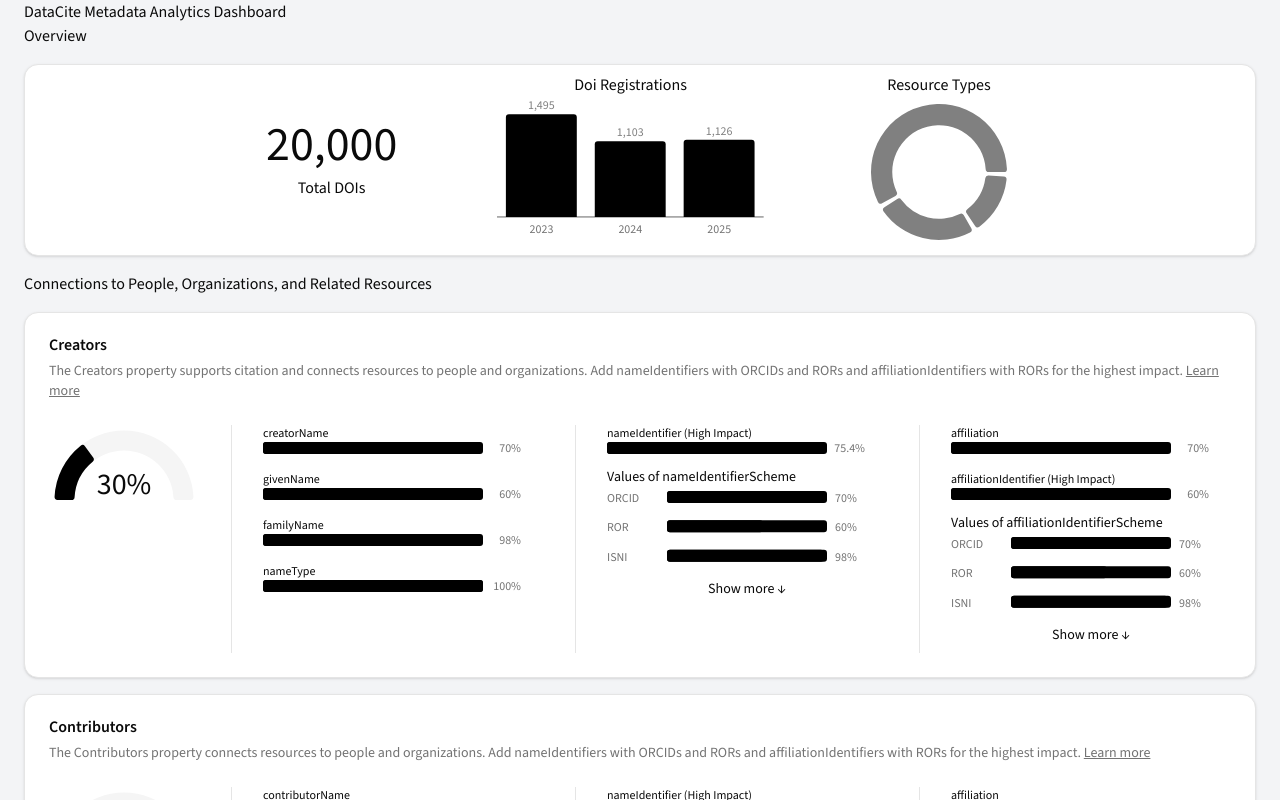
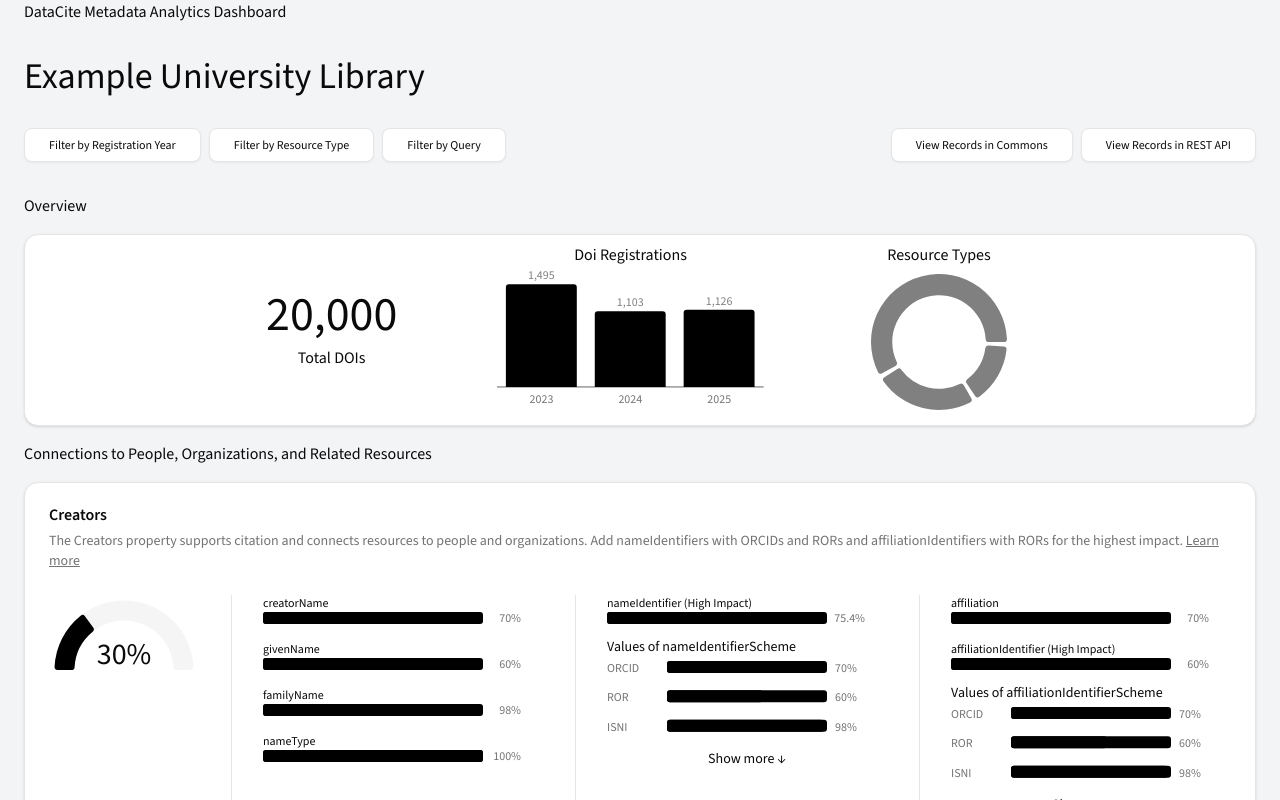
Before and after one commit to datacite/puli, a Next.js app: page / in a window 1280 px wide. Shown: the top 800 px of the page. Built offline with nearby package versions, Linux system fonts and the light colour scheme.

Commit message:
add title and filter buttons

```diff
--- a/src/app/page.tsx
+++ b/src/app/page.tsx
@@ -1,13 +1,16 @@
 import ChartsCard from "@/components/ChartsCard";
+import ActionButtons from "@/components/ActionButtons";
 import OverviewCard from "@/components/OverviewCard";
 import * as CardProps from "@/exampleCardProps";
 
 export default function Home() {
   return (
-    <main>
+    <div className="flex flex-col gap-8">
       <h1>DataCite Metadata Analytics Dashboard</h1>
+      <h1 className="text-4xl w-full">Example University Library</h1>
+      <ActionButtons />
 
-      <div className="grid grid-cols-4 gap-4">
+      <main className="grid grid-cols-4 gap-4">
         <p className="col-span-full">Overview</p>
         <OverviewCard {...CardProps.overview} className="col-span-full" />
 
@@ -38,7 +41,7 @@
         <ChartsCard {...CardProps.version} />
         <ChartsCard {...CardProps.geoLocation} />
         <ChartsCard {...CardProps.relatedItem} />
-      </div>
-    </main>
+      </main>
+    </div>
   );
 }
--- /dev/null
+++ b/src/components/ActionButtons.tsx
@@ -0,0 +1,34 @@
+import { Button as Btn } from "@/components/ui/button";
+import { cn } from "@/lib/utils";
+
+export default function ActionButtons() {
+  return (
+    <ButtonsGrid>
+      <Button>Filter by Registration Year</Button>
+      <Button>Filter by Resource Type</Button>
+      <Button className="max-md:col-span-2">Filter by Query</Button>
+
+      <Button className="max-md:col-span-2">View Records in Commons</Button>
+      <Button className="max-md:col-span-2">View Records in REST API</Button>
+    </ButtonsGrid>
+  );
+}
+
+function Button(props: React.ComponentProps<typeof Btn>) {
+  return (
+    <Btn
+      {...props}
+      variant="outline"
+      className={cn("text-xs py-[0] px-6 py-2 md:w-min h-min", props.className)}
+    />
+  );
+}
+
+function ButtonsGrid(props: React.ComponentProps<"div">) {
+  return (
+    <div
+      {...props}
+      className="w-full grid grid-cols-4 md:grid-cols-[repeat(2,min-content)_1fr_repeat(2,min-content)] gap-x-2 gap-y-4"
+    />
+  );
+}
```
